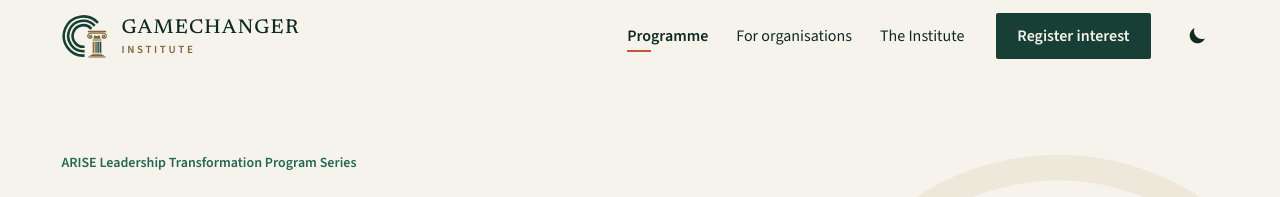
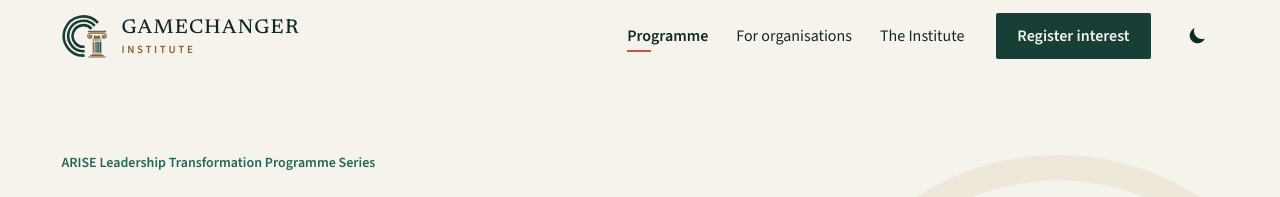
Before and after one commit to Iamnot0/GamechangerInstitute, a Next.js app in the folder frontend/: page /programme in a window 1280 px wide. Shown: the top 197 px of the page. Built offline with nearby package versions, Linux system fonts and the light colour scheme; no server answers.

Commit message:
Spell the programme name ARISE Leadership Transformation Programme Series

```diff
--- a/frontend/src/app/(site)/programme/page.tsx
+++ b/frontend/src/app/(site)/programme/page.tsx
@@ -16,7 +16,7 @@ import { PageIntro } from "@/components/ui/PageIntro";
 import { registerLink } from "@/content/site";
 
 export const metadata: Metadata = {
-  title: "ARISE Leadership Transformation Program Series",
+  title: "ARISE Leadership Transformation Programme Series",
   description:
     "Twelve weeks of ICF-informed leadership development with steward mentors and a positive psychology coach, followed up at three and six months.",
   alternates: { canonical: "/programme/" },
@@ -26,7 +26,7 @@ export default function ProgrammePage() {
   return (
     <>
       <PageIntro
-        context="ARISE Leadership Transformation Program Series"
+        context="ARISE Leadership Transformation Programme Series"
         title="Build the capacity. Change the environment. Measure the participation."
         lede="Each leader chooses two or three role outcomes that matter to them. Mentors, a coach and a sponsor then work on one agreed plan, reviewed against what happens at work."
       />
--- a/frontend/src/app/(site)/register/page.tsx
+++ b/frontend/src/app/(site)/register/page.tsx
@@ -6,7 +6,7 @@ import { RegisterFormWithTrack } from "@/components/forms/RegisterFormWithTrack"
 export const metadata: Metadata = {
   title: "Register interest",
   description:
-    "Register interest in the ARISE Leadership Transformation Program Series pilot, for yourself or for a cohort from your organisation.",
+    "Register interest in the ARISE Leadership Transformation Programme Series pilot, for yourself or for a cohort from your organisation.",
   alternates: { canonical: "/register/" },
 };
 
--- a/frontend/src/app/layout.tsx
+++ b/frontend/src/app/layout.tsx
@@ -20,7 +20,7 @@ const text = Source_Sans_3({
 export const metadata: Metadata = {
   metadataBase: new URL(site.url),
   title: {
-    default: `ARISE Leadership Transformation Program Series · ${site.name}`,
+    default: `ARISE Leadership Transformation Programme Series · ${site.name}`,
     template: `%s · ${site.name}`,
   },
   description: site.description,
--- a/frontend/src/components/layout/SiteFooter.tsx
+++ b/frontend/src/components/layout/SiteFooter.tsx
@@ -29,7 +29,7 @@ export function SiteFooter() {
 
         <div className="site-footer__legal">
           <p>
-            The ARISE Leadership Transformation Program Series is ICF-informed.
+            The ARISE Leadership Transformation Programme Series is ICF-informed.
             It is not accredited or endorsed by the World Health Organization.
           </p>
           <p>
--- a/frontend/src/components/sections/HomeHero.tsx
+++ b/frontend/src/components/sections/HomeHero.tsx
@@ -12,7 +12,7 @@ export function HomeHero() {
             <em className="hero__word">ARISE</em>{" "}
             <span className="hero__word">Leadership</span>{" "}
             <span className="hero__word">Transformation</span>{" "}
-            <span className="hero__word">Program</span>{" "}
+            <span className="hero__word">Programme</span>{" "}
             <span className="hero__word">Series</span>
           </h1>
           <p className="hero__tagline">From capacity to performance.</p>
--- a/frontend/src/content/institute.ts
+++ b/frontend/src/content/institute.ts
@@ -4,7 +4,7 @@ export const founder = {
   name: "Dr Benjamin Mah",
   shortName: "DrM",
   title: "Founder and Programme Director",
-  role: "Dr Mah founded GameChanger Institute and directs the ARISE Leadership Transformation Program Series: setting its standards, making every mentor match, and holding supervision and the escalation route.",
+  role: "Dr Mah founded GameChanger Institute and directs the ARISE Leadership Transformation Programme Series: setting its standards, making every mentor match, and holding supervision and the escalation route.",
   feature:
     "Featured in Singapore Tatler’s August 2017 Master Minds issue: “Benjamin Mah and other disrupters who are changing the way we live.”",
   portrait: {
@@ -23,7 +23,7 @@ export const stewards = {
 export const method = {
   title: "One method across everything we run",
   stages: ["Scope", "Frame", "Ideate", "Build"],
-  body: "GCI’s design-thinking method frames every engagement. The ARISE Leadership Transformation Program Series extends it with a fifth stage, Sustain, because a result that fades after the programme is not yet a result.",
+  body: "GCI’s design-thinking method frames every engagement. The ARISE Leadership Transformation Programme Series extends it with a fifth stage, Sustain, because a result that fades after the programme is not yet a result.",
 } as const;
 
 export const platforms: readonly { name: string; body: string; photo: Photo }[] = [
--- a/frontend/src/content/outcomes.ts
+++ b/frontend/src/content/outcomes.ts
@@ -3,7 +3,7 @@ import type { Photo } from "@/content/institute";
 export const successStories = {
   title: "Success stories",
   lede: "Cohorts and workshops GCI has run with leading organisations, delivering capability and job-impact outcomes.",
-  note: "These are earlier GCI engagements. The ARISE Leadership Transformation Program Series pilot has not yet run, and its results will be reported only after follow-up.",
+  note: "These are earlier GCI engagements. The ARISE Leadership Transformation Programme Series pilot has not yet run, and its results will be reported only after follow-up.",
   photos: [
     {
       src: "/images/cohort-1-879.webp",
--- a/frontend/src/content/site.ts
+++ b/frontend/src/content/site.ts
@@ -2,7 +2,7 @@ export const site = {
   name: "GameChanger Institute",
   url: process.env.NEXT_PUBLIC_SITE_URL ?? "https://gamechanger.institute",
   description:
-    "The ARISE Leadership Transformation Program Series: an ICF-informed pathway to positive transformation for individuals and organisations, through mentorship and positive psychology support.",
+    "The ARISE Leadership Transformation Programme Series: an ICF-informed pathway to positive transformation for individuals and organisations, through mentorship and positive psychology support.",
   tagline: ["Build the capacity.", "Change the environment.", "Measure the participation."],
 } as const;
 
```
Also changed, not shown: 1 other file (tests, documents, lock files or other folders).
